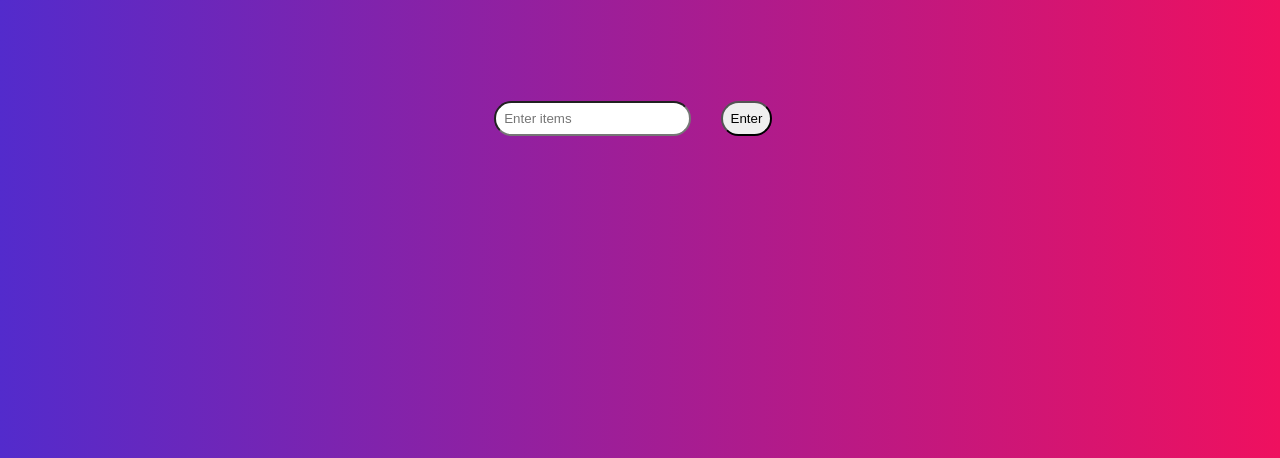
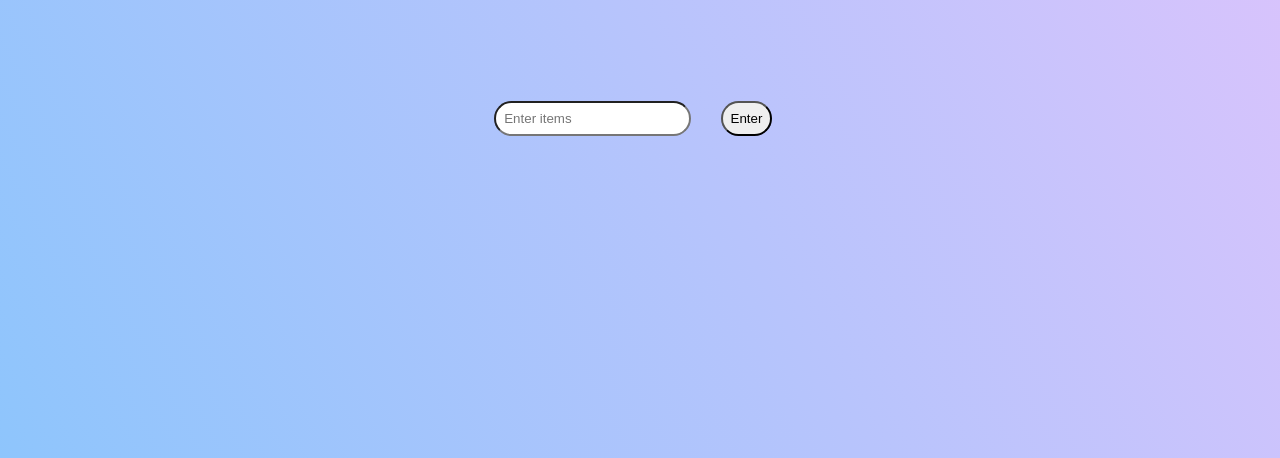
Before and after one commit to Manojj999/My-To_Do_List, a plain HTML site: page index.html in a window 1280 px wide. Shown: the part 358-816 px from the top of the page. Drawn offline with Linux system fonts and the light colour scheme.

Commit message:
changed Background Color

```diff
--- a/style.css
+++ b/style.css
@@ -11,7 +11,10 @@ body {
   text-align: center;
   align-items: center;
   height: 100vh;
-  background: linear-gradient(to right, rgb(83, 43, 204), rgb(239, 16, 95));;
+  /* background: linear-gradient(to right, rgb(83, 43, 204), rgb(239, 16, 95));; */
+  background-color: #8EC5FC;
+  background-image: linear-gradient(62deg, #8EC5FC 0%, #E0C3FC 100%);
+
 }
 
 body * {
```
